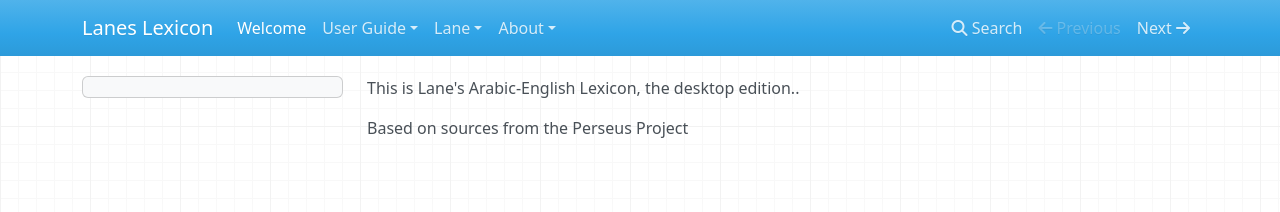
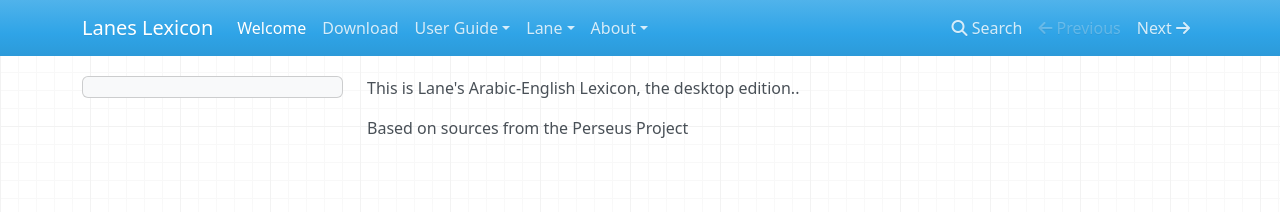
Before and after one commit to laneslexicon/lexicon, an MkDocs documentation site: the page built from docs/index.md, in a window 1280 px wide. Shown: the top 212 px of the page. Built offline with MkDocs 1.6.1, drawn with Linux system fonts in a browser that asks for light colours; nearby versions of some CDN libraries; old or Windows-style settings are respelled for this version of MkDocs.

Commit message:
added download page

```diff
--- a/mkdocs.yml
+++ b/mkdocs.yml
@@ -1,6 +1,7 @@
 site_name: Lanes Lexicon
 pages:
 - ['index.md', Welcome]
+- ['download.md', Download]
 - ['user-guide/using.md', User Guide, 'Introduction']
 - ['user-guide/configuring.md', User Guide, 'Configuration']
 - ['lane/preface.md','Lane','Preface']
```
